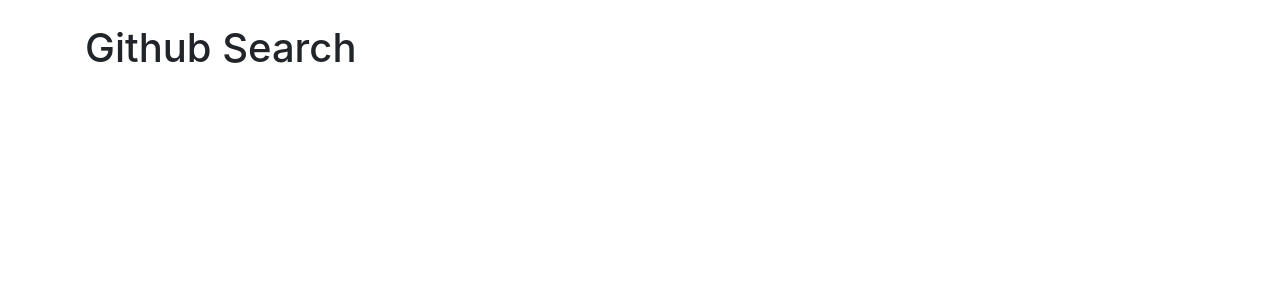
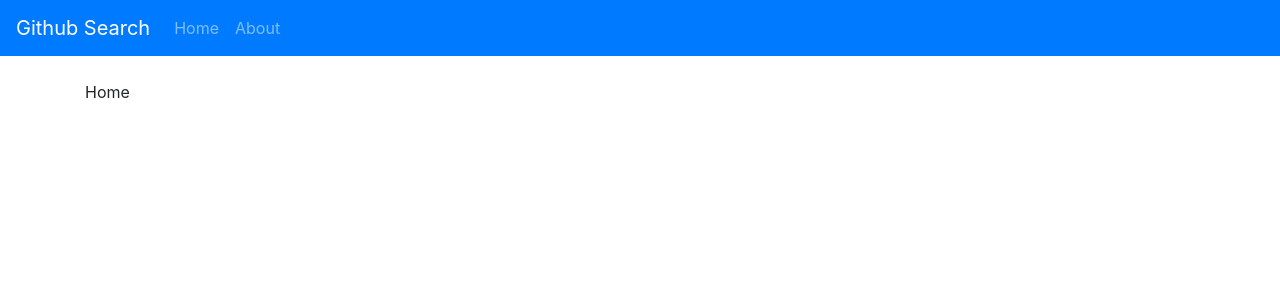
Before and after one commit to turbolukoshko/react-github-search, a React (Create React App) app: page /profile/1 in a window 1280 px wide. Shown: the top 300 px of the page. Built offline with nearby package versions, Linux system fonts and the light colour scheme.

Commit message:
created main components

```diff
--- a/src/App.js
+++ b/src/App.js
@@ -1,11 +1,16 @@
-import './App.css';
-
+import React from "react";
+import "./App.css";
+import Home from "./components/Home/Home";
+import Navbar from "./components/Navbar/Navbar";
 
 function App() {
   return (
-    <div className="container pt-4">
-      <h1>Github Search</h1>
-    </div>
+    <React.Fragment>
+      <Navbar />
+      <div className="container pt-4">
+        <Home />
+      </div>
+    </React.Fragment>
   );
 }
 
--- /dev/null
+++ b/src/components/Home/Home.jsx
@@ -0,0 +1,7 @@
+import React from 'react';
+
+const Home = () => {
+  return <div>Home</div>;
+};
+
+export default Home;
--- /dev/null
+++ b/src/components/Navbar/Navbar.jsx
@@ -0,0 +1,21 @@
+import React from 'react';
+
+const Navbar = () => {
+  return(
+    <nav className="navbar navbar-dark bg-primary navbar-expand-lg">
+      <div className="navbar-brand">
+        Github Search
+      </div>
+      <ul className="navbar-nav">
+        <li className="navbar-item">
+          <a href="/" className="nav-link">Home</a>
+        </li>
+        <li className="navbar-item">
+          <a href="/about" className="nav-link">About</a>
+        </li>
+      </ul>
+    </nav>
+  );
+}
+
+export default Navbar;
```
Also changed, not shown: src/components/About/About.jsx (added, +7 -0 lines), src/components/Profile/Profile.jsx (added, +7 -0 lines).
